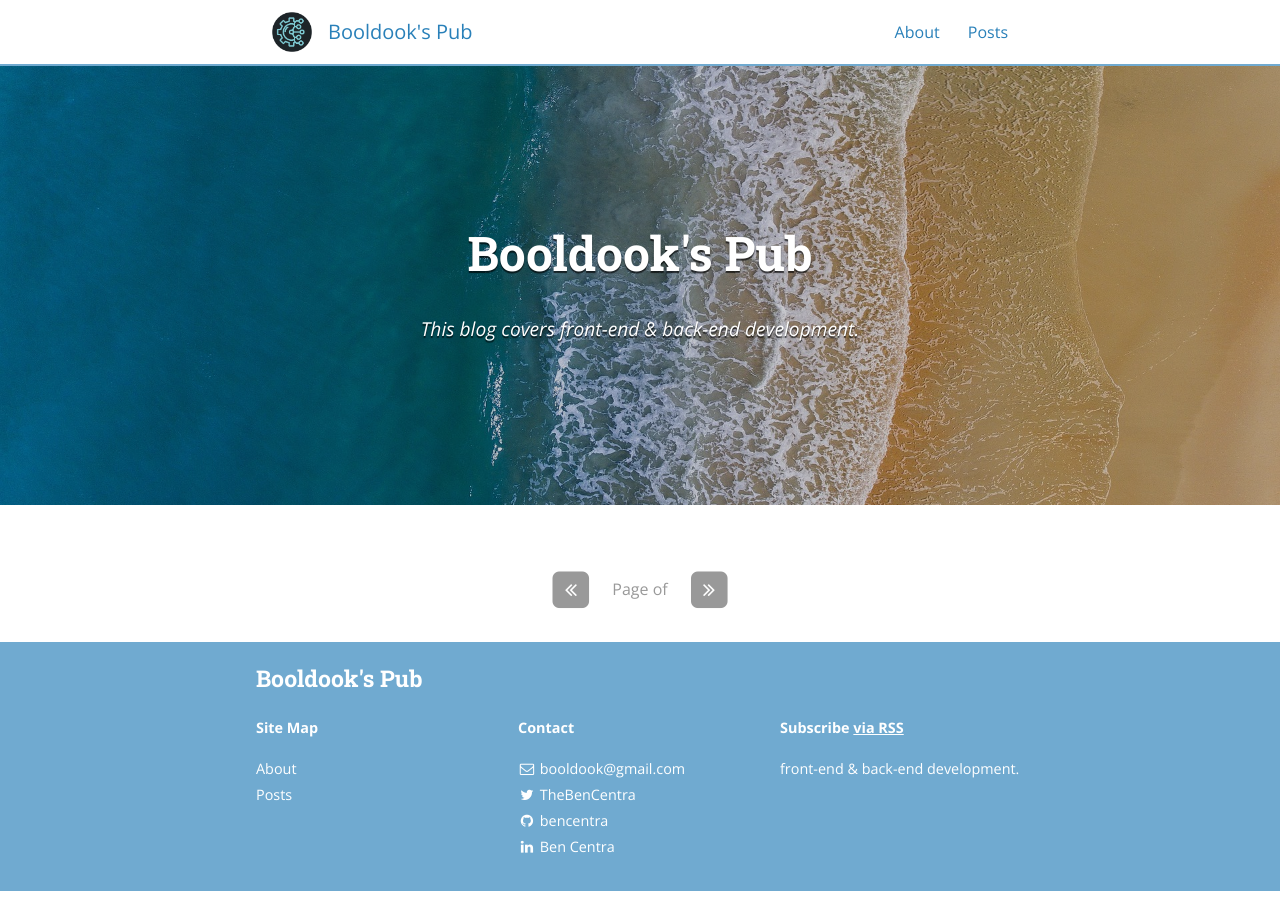
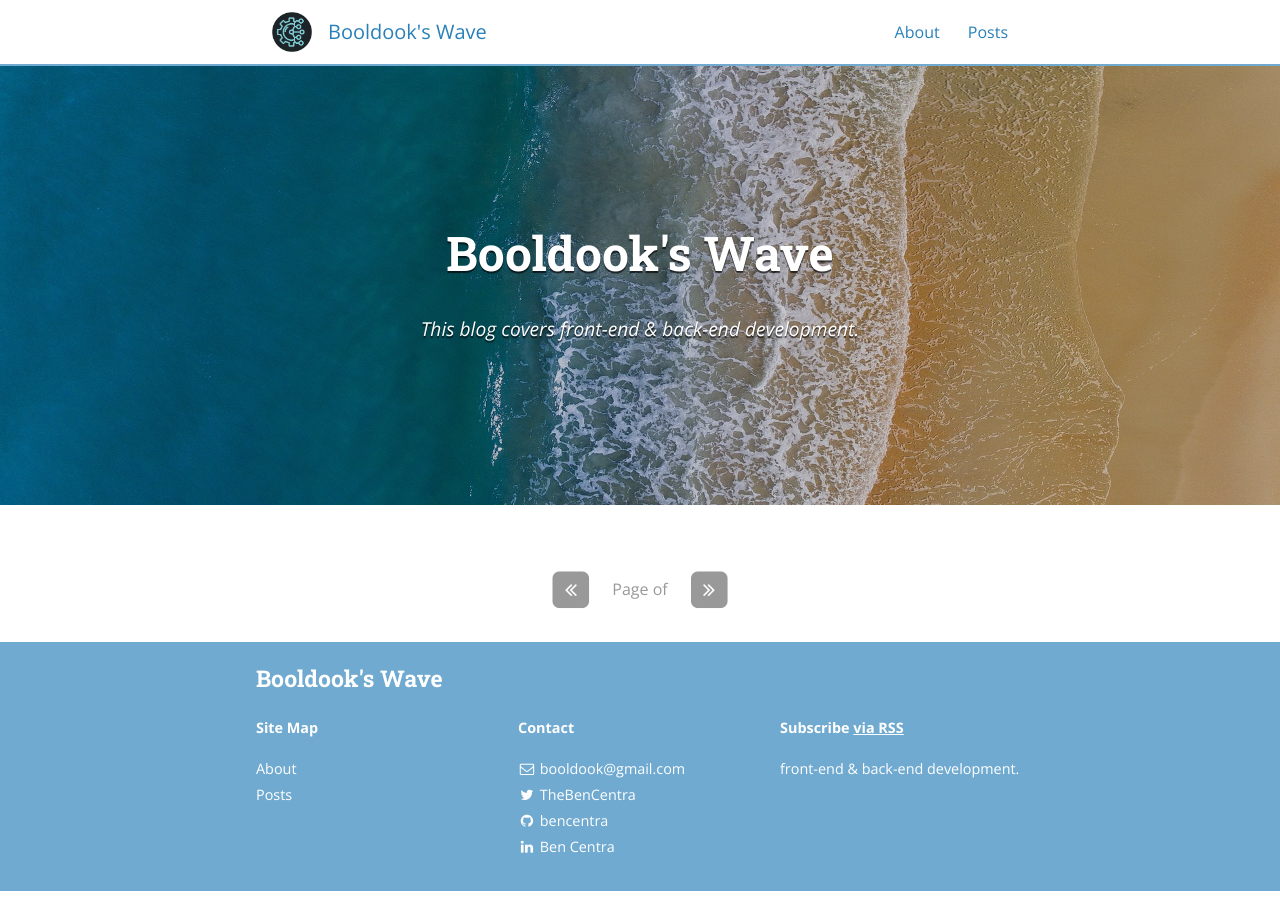
Before and after one commit to booldook/booldook.github.io, a Jekyll site: the page built from index.html, in a window 1280 px wide. Built offline with Jekyll 4.4.1, drawn with Linux system fonts in a browser that asks for light colours; nearby versions of some CDN libraries.

Commit message:
jekyll upgrade

```diff
--- a/_config.yml
+++ b/_config.yml
@@ -9,7 +9,7 @@ exclude:
   - "/vendor/"
 
 # Site settings
-title: Booldook's Pub
+title: Booldook's Wave
 subtitle: "This blog covers front-end & back-end development."
 email: booldook@gmail.com
 name: D.K. Lim
```
